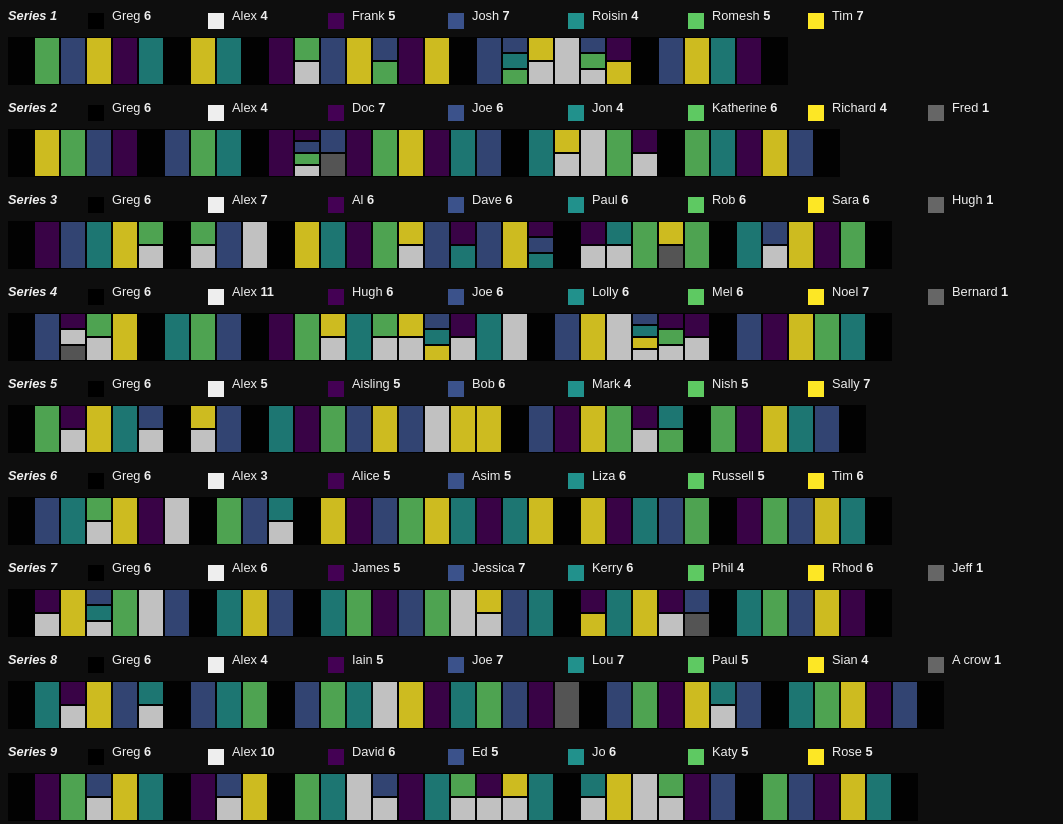
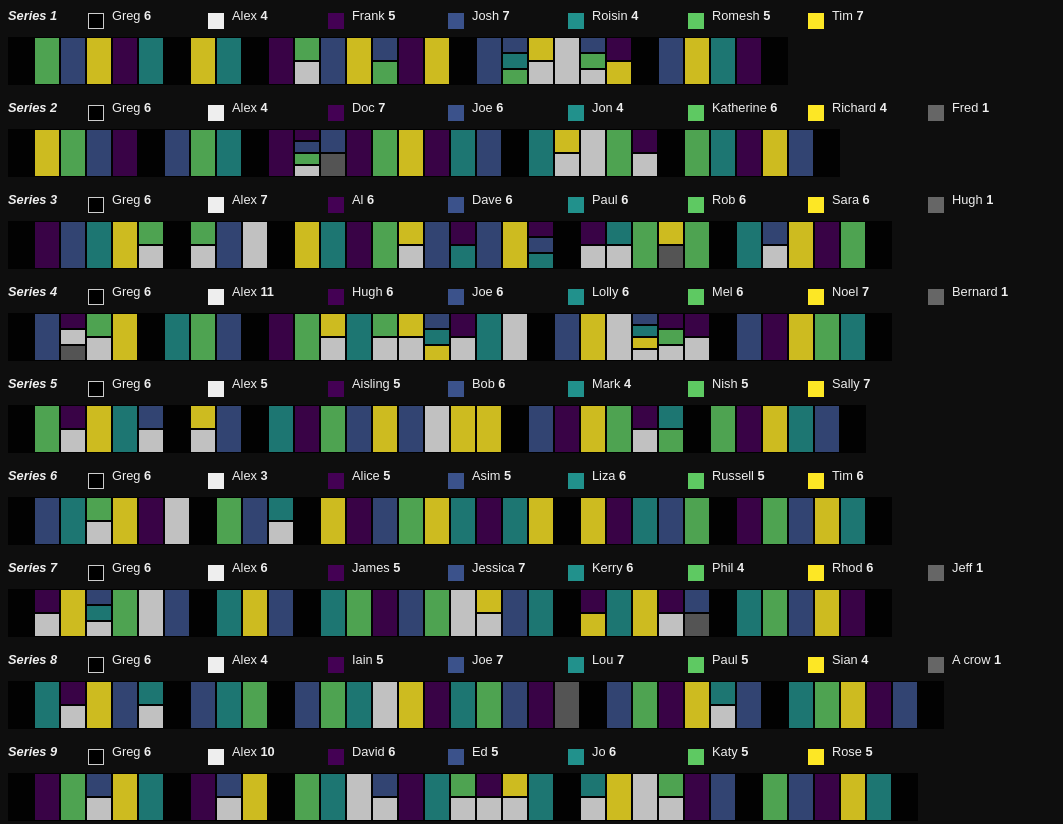
Before and after one commit to Alohamori/tm-intros, a plain HTML site: page index.html in a window 1280 px wide. Shown: the top 824 px of the page, without its empty margins (0-1063 px from the left). Drawn offline with Linux system fonts and the light colour scheme.

Commit message:
Border Greg in the keys

```diff
--- a/styles.css
+++ b/styles.css
@@ -8,6 +8,7 @@ br { clear: left; }
 .ks { display: inline-block; width: 80px; font-weight: bold; font-style: italic; }
 .person { flex-basis: 120px; }
 .square { width: 16px; height: 16px; margin-top: 5px; float: left; margin-right: 8px; }
+.person:nth-child(2) .square { border: 1px solid #ccc; width: 14px; height: 14px; }
 .name { float: left; }
 
 #wrap { position: absolute; display: none; border: 1px solid black; background: #333c; text-align: center; }
```
